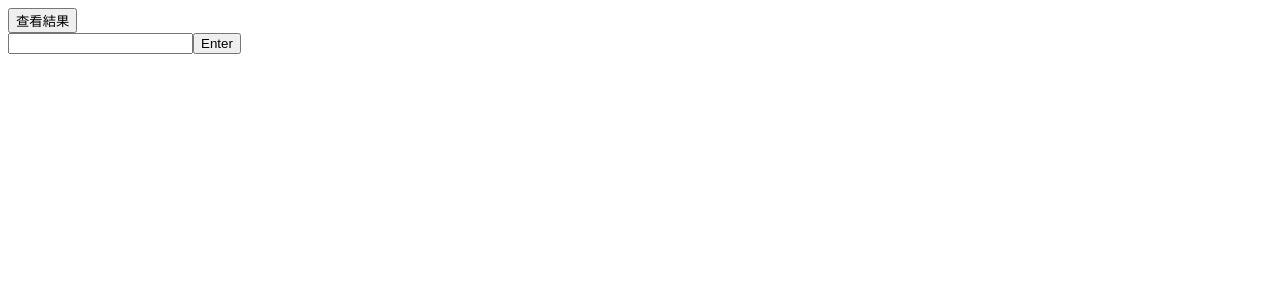
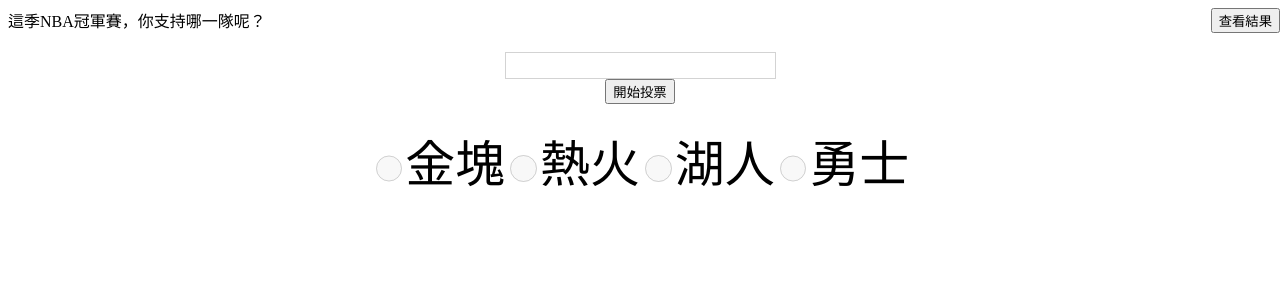
Before and after one commit to qoosdd89382/react_learning, a React (Create React App) app in the folder voting/: page / in a window 1280 px wide. Shown: the top 300 px of the page. Built offline with nearby package versions, Linux system fonts and the light colour scheme.

Commit message:
調整版型,查看結果完成,待改變顯示結果的方式

```diff
--- a/voting/src/App.js
+++ b/voting/src/App.js
@@ -5,54 +5,70 @@
 
 import EnterUserInfo from './components/EnterUserInfo';
 import ShowOptionList from './components/ShowOptionList';
-
+import ShowResults from './components/ShowResults';
+import ColorfulBackground from './components/ColorfulBackground';
 
 const App = () => {
 	const [ userId, setUserId ] = useState('');
 	const [ options, setOptions ] = useState([]);
-	const [ bgcolor, setBgcolor ] = useState('white');
-	document.body.style = `background: ${bgcolor}`;
+	const [ results, setResults ] = useState([]);
+    const [ immediatelyShow, setImmediatelyShow ] = useState(false);
+	const [ question, setQuestion ] = useState('');
+	// const [ bgcolor, setBgcolor ] = useState('white');
+	// document.body.style = `background: ${bgcolor}`;
 
 	// 只取一次
 	useEffect(() => {
-		console.log('getOptions * 1');
-
 		const getOptions = async () => {
 			const res = await paramsApi();
 			if (res.status == '200') {
 				setOptions(res.data.options);
+				setQuestion(res.data.question);
 			}
 		}
-
 		getOptions();
 	}, []);
 
 	const changeUserHandler = () => {
 		setUserId('');
-		setBgcolor('white');
+		// setBgcolor('white');
+		setImmediatelyShow(false);
 	}
 
 	const loginHanlder = (userId) => {
 		setUserId(userId);
 	}
 
-	const postToVote = (newVoteRecords) => {
+	const postToVoteHandler = (newVoteRecords) => {
 		voteApi(newVoteRecords);
 	}
 
-	const colorChangeHandler = (bgColor) => {
-		setBgcolor(bgColor);
+	// const colorChangeHandler = (bgColor) => {
+	// 	setBgcolor(bgColor);
+	// }
+
+	const showResultHandler = async() => {
+		const res = await resultApi();
+
+		setResults(res.data);
+		setImmediatelyShow(true);
 	}
 
-	const onClickResult = async() => {
-		console.log(await resultApi());
-	}
-
-	return (<div>
-		<button onClick={onClickResult}>查看結果</button>
-		<EnterUserInfo onChangeUser={changeUserHandler} onLogin={loginHanlder} />
-		<ShowOptionList options={options} userId={userId} postToVote={postToVote} onColorChange={colorChangeHandler}/>
-	</div>);
+	return (
+		<div id="app">
+			{question}
+			<ShowResults onShowResult={showResultHandler} />
+			<EnterUserInfo
+				onChangeUser={changeUserHandler} onLogin={loginHanlder} />
+			<ShowOptionList
+				options={options} userId={userId}
+				results={results} immediatelyShow={immediatelyShow}
+				onVote={postToVoteHandler}
+				// onColorChange={colorChangeHandler}
+				onShowResult={showResultHandler} />
+			<ColorfulBackground options={options} results={results} />
+		</div>
+	);
 }
 
 export default App;
--- a/voting/src/api.js
+++ b/voting/src/api.js
@@ -95,7 +95,8 @@
     return {
         "status": "200",
         "message": "OK",
-        "data": Object.values(tempRecordData).reduce((arr, entries) => {
+        "data":
+        Object.values(tempRecordData).reduce((arr, entries) => {
             entries.forEach((entry) => {
                 const existingOption = arr.find((item) => item.optionId === entry.optionId);
                 if (existingOption) {
--- /dev/null
+++ b/voting/src/components/ColorfulBackground.js
@@ -0,0 +1,33 @@
+import { useState, useEffect } from 'react'
+
+function ColorfulBackground({ results, options }) {
+    const [ mergedArray, setMergedArray] = useState([]);
+    useEffect(() => {
+        if (!results || results.length == 0) {
+            return;
+        }
+        const array = options.map((option) => {
+            const countObject = results.find((result) => result.optionId === option.optionId);
+            return { ...option, count: countObject?.count || 0 };
+        });
+        setMergedArray(array);
+    }, [ results ]);
+
+    if (!mergedArray) {
+        return;
+    }
+
+    const totalCount = mergedArray.reduce((sum, option) => sum + option.count, 0);
+    return (
+        <div style={{ position:'absolute', left: '0px', display: 'flex', width: '100%', height: '100vh' }}>
+          {mergedArray.map(({ bgColor, count }, index) => {
+                return <div key={index} style={{
+                    backgroundColor: bgColor,
+                    flexBasis: `${(count / totalCount) * 100}%`,
+                }}></div>
+            })}
+        </div>
+      );
+
+}
+export default ColorfulBackground;
--- a/voting/src/components/EnterUserInfo.js
+++ b/voting/src/components/EnterUserInfo.js
@@ -13,10 +13,12 @@
         onChangeUser();
     }
 
-    return <form onSubmit={formOnSubmit}>
-        <input value={userId} onChange={inputOnChange} />
-        <button type="submit">Enter</button>
-    </form>;
+    return (
+        <form id="userInfoForm" onSubmit={formOnSubmit}>
+            <input value={userId} onChange={inputOnChange} />
+            <div><button type="submit">開始投票</button></div>
+        </form>
+    );
 }
 
 export default EnterUserInfo;
--- a/voting/src/components/ShowOption.js
+++ b/voting/src/components/ShowOption.js
@@ -1,6 +1,12 @@
 import { useState, useEffect } from 'react';
 
-const ShowOption = ({ userId, option, records, onVoteChange, onColorChange }) => {
+import ShowOptionResult from './ShowOptionResult';
+
+const ShowOption = ({   userId, option, records, results,
+                        immediatelyShow,
+                        onVoteChange,
+                        // onColorChange,
+                        onShowResult }) => {
     const [ selected, setSelected ] = useState(false);
 
     const isOptionSelected = (optionId) => {
@@ -8,17 +14,16 @@
             .map(r => r.optionId)
             .includes(optionId);
         if (selected) {
-            onColorChange(option.bgColor);
+            // onColorChange(option.bgColor);
         }
         return selected;
     }
 
+    const isRecordExist = records.length > 0 && records[0].userId == userId;
+
     // 只在records改變時才重新渲染
     useEffect(() => {
-        console.log('只在records改變時才重新渲染');
-
-        // 有records才渲染
-        if (records && records.length > 0 && records[0].userId == userId) {
+        if (isRecordExist) {
             setSelected(isOptionSelected(option.optionId));
         } else {
             setSelected(false);
@@ -28,24 +33,27 @@
     const handleOnChange = (event) => {
         onVoteChange(event.target.value);
         setSelected(isOptionSelected(event.target.value));
+        onShowResult();
     };
 
-    // useEffect(() => {
-    //     console.log('callback')
-    // }, [ selected ]);
-
-    return (<>
-        <label>
+    return (
+        <label className="option">
             <input
                 type="radio"
                 name="options"
                 value={option.optionId}
                 onChange={handleOnChange}
-                checked={selected}>
+                disabled={!userId}
+                checked={isRecordExist && selected}>
             </input>
             {option.label}
+            <ShowOptionResult
+                optionId={option.optionId}
+                alreadyVoted={isRecordExist}
+                immediatelyShow={immediatelyShow}
+                results={results} />
         </label>
-    </>);
+    );
 };
 
 export default ShowOption;
--- a/voting/src/components/ShowOptionList.js
+++ b/voting/src/components/ShowOptionList.js
@@ -4,12 +4,14 @@
 
 import ShowOption from "./ShowOption";
 
-const ShowOptionList = ({ options, userId, postToVote, onColorChange }) => {
+const ShowOptionList = ({   options, userId, results,
+                            immediatelyShow,
+                            onVote,
+                            // onColorChange,
+                            onShowResult }) => {
 	const [ records, setRecords ] = useState([]);
 
-    // 只在userId改變時才取records
     useEffect(() => {
-        console.log('只在userId改變時才取records')
         getRecords();
     }, [ userId ]);
 
@@ -17,7 +19,6 @@
         if (userId) {
             const res = await recordApi(userId);
             if (res.status == '200' && res.data.length > 0) {
-                console.log(res)
                 setRecords([ ...res.data ]);
             }
         }
@@ -25,12 +26,12 @@
 
     const handleVoteChange = (optionId) => {
         // 投票後重取
-        postToVote({ userId, optionId });
+        onVote({ userId, optionId });
         getRecords();
     }
 
-    if (!userId || !options) {
-        return <></>;
+    if (!options) {
+        return null;
     };
 
     const renderedOptions = options.map((option, index) => {
@@ -39,14 +40,17 @@
             key={index}
             option={option}
             records={records}
+            results={results}
+            immediatelyShow={immediatelyShow}
             onVoteChange={handleVoteChange}
-            onColorChange={onColorChange} />;
+            // onColorChange={onColorChange}
+            onShowResult={onShowResult} />;
     });
 
     return (
-        <>
+        <div id="options">
             {renderedOptions}
-        </>
+        </div>
     );
 
 }
--- /dev/null
+++ b/voting/src/components/ShowOptionResult.js
@@ -0,0 +1,25 @@
+import { useState, useEffect } from 'react';
+
+const ShowOptionResult = ({ optionId, alreadyVoted, results, immediatelyShow }) => {
+    const [hasVoted, setHasVoted] = useState(false);
+    const [count, setCount] = useState(0);
+
+    useEffect(() => {
+        setCount(0);
+        const index = results.findIndex(result => result.optionId === optionId);
+        if (index >= 0) {
+            setCount(results[index].count);
+        }
+    }, [ results ]);
+
+    useEffect(() => {
+        setHasVoted(false);
+        setHasVoted(alreadyVoted);
+    }, [ alreadyVoted ]);
+
+    return (
+        <span>{immediatelyShow || hasVoted ? count: ''}</span>
+    );
+}
+
+export default ShowOptionResult;
--- /dev/null
+++ b/voting/src/components/ShowResults.js
@@ -0,0 +1,13 @@
+const ShowResults = ({ userId, onShowResult }) => {
+    // if (!userId) {
+    //     return;
+    // }
+
+    return (
+        <button id="showResult" onClick={onShowResult}>
+            查看結果
+        </button>
+    );
+}
+
+export default ShowResults;
--- /dev/null
+++ b/voting/src/index.css
@@ -0,0 +1,23 @@
+#app {
+    margin: 0 auto;
+}
+#showResult {
+    position: absolute;
+    right: 0;
+}
+#options, #userInfoForm {
+    margin-top:20px;
+    text-align: center;
+}
+#userInfoForm input {
+    border: 1px solid lightgray;
+    font-size: 20px;
+}
+.option {
+    font-size: 50px;
+}
+.option input[type=radio] {
+    border: 0px;
+    width: 2em;
+    height: 2em;
+}
--- a/voting/src/index.js
+++ b/voting/src/index.js
@@ -1,6 +1,6 @@
 import React from 'react';
 import ReactDOM from 'react-dom/client';
-// import './index.css';
+import './index.css';
 import App from './App';
 
 const root = ReactDOM.createRoot(document.getElementById('root'));
```
